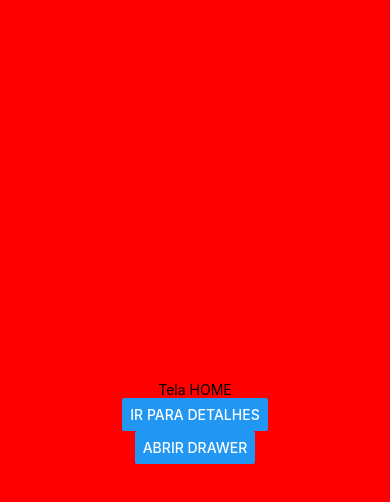
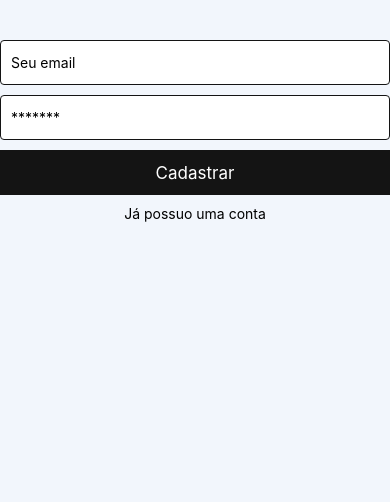
Before and after one commit to Miguel-Barros-Clear/learning-react-native-01, a React Native app: screen /HomeStack in a window 390 px wide. Before the commit this address had no page. Shown: the top 502 px of the page. Built offline with nearby package versions, Linux system fonts and the light colour scheme.

Commit message:
feat: start a new test project and create login system

```diff
--- a/App.tsx
+++ b/App.tsx
@@ -1,12 +1,25 @@
-import React from 'react';
-import { NavigationContainer } from '@react-navigation/native';
-
-import Routes from './src/routes';
+import React, { useState } from 'react';
+import { View, Text, StyleSheet, SafeAreaView } from 'react-native';
+import Login from './src/components/Login';
 
 export default function App() {
+  const [user, setUser] = useState(null);
+
+  if (!user) {
+    return <Login />;
+  }
   return (
-    <NavigationContainer>
-      <Routes />
-    </NavigationContainer>
+    <SafeAreaView style={styles.container}>
+      <Text>DENTRO DA TELA DE TAREFAS</Text>
+    </SafeAreaView>
   );
 }
+
+const styles = StyleSheet.create({
+  container: {
+    flex: 1,
+    paddingTop: 25,
+    paddingHorizontal: 10,
+    backgroundColor: '#F2F6FC',
+  },
+});
--- /dev/null
+++ b/src/components/Login/index.tsx
@@ -0,0 +1,84 @@
+import React, { useState } from 'react';
+import {
+  View,
+  Text,
+  StyleSheet,
+  SafeAreaView,
+  TextInput,
+  TouchableOpacity,
+} from 'react-native';
+
+export default function Login() {
+  const [type, setType] = useState('cadastro');
+
+  const [email, setEmail] = useState('');
+  const [password, setPassword] = useState('');
+
+  function handleLogin() {
+    alert('TESTE');
+  }
+  return (
+    <SafeAreaView style={styles.container}>
+      <TextInput
+        placeholder="Seu email"
+        style={styles.input}
+        value={email}
+        onChangeText={text => setEmail(text)}
+      />
+      <TextInput
+        placeholder="*******"
+        style={styles.input}
+        value={password}
+        onChangeText={text => setPassword(text)}
+      />
+
+      <TouchableOpacity
+        style={[
+          styles.handleLogin,
+          { backgroundColor: type === 'login' ? '#3ea6f2' : '#141414' },
+        ]}
+        onPress={handleLogin}>
+        <Text style={styles.loginText}>
+          {type === 'login' ? 'Acessar' : 'Cadastrar'}
+        </Text>
+      </TouchableOpacity>
+
+      <TouchableOpacity
+        onPress={() =>
+          setType(type => (type === 'login' ? 'cadastrar' : 'login'))
+        }>
+        <Text style={{ textAlign: 'center' }}>
+          {type === 'login' ? 'Criar uma conta' : 'Já possuo uma conta'}
+        </Text>
+      </TouchableOpacity>
+    </SafeAreaView>
+  );
+}
+const styles = StyleSheet.create({
+  container: {
+    flex: 1,
+    paddingTop: 40,
+    paddingHorizontal: 10,
+    backgroundColor: '#F2F6FC',
+  },
+  input: {
+    marginBottom: 10,
+    backgroundColor: '#FFF',
+    borderRadius: 4,
+    height: 45,
+    padding: 10,
+    borderWidth: 1,
+    borderColor: '#141414',
+  },
+  handleLogin: {
+    alignItems: 'center',
+    justifyContent: 'center',
+    backgroundColor: '#141414',
+    height: 45,
+    marginBottom: 10,
+  },
+  loginText: {
+    color: '#FFF',
+    fontSize: 17,
+  },
+});
--- a/src/pages/Contato/index.tsx
+++ /dev/null
@@ -1,10 +0,0 @@
-import React from 'react';
-import { View, Text, Button } from 'react-native';
-
-export default function Contato() {
-  return (
-    <View>
-      <Text>Pagina Contato</Text>
-    </View>
-  );
-}
--- a/src/pages/Detalhes/index.tsx
+++ /dev/null
@@ -1,10 +0,0 @@
-import React from 'react';
-import { View, Text } from 'react-native';
-
-export default function Detalhes() {
-  return (
-    <View>
-      <Text>Pagina Detalhes do usuario</Text>
-    </View>
-  );
-}
--- a/src/pages/Home/index.tsx
+++ /dev/null
@@ -1,24 +0,0 @@
-import React from 'react';
-import { View, Text, StyleSheet, Button } from 'react-native';
-import { useNavigation } from '@react-navigation/native';
-export default function Home() {
-  const navigation = useNavigation();
-  function navegaDetalhes() {
-    navigation.navigate('Detalhes');
-  }
-  return (
-    <View style={styles.container}>
-      <Text>Tela HOME</Text>
-      <Button title="Ir para detalhes" onPress={navegaDetalhes} />
-      <Button title="Abrir Drawer" onPress={() => navigation.openDrawer()} />
-    </View>
-  );
-}
-const styles = StyleSheet.create({
-  container: {
-    flex: 1,
-    justifyContent: 'center',
-    alignItems: 'center',
-    backgroundColor: '#FF0000',
-  },
-});
--- a/src/pages/Sobre/index.tsx
+++ /dev/null
@@ -1,18 +0,0 @@
-import React, { useLayoutEffect } from 'react';
-import { View, Text, StyleSheet, Button } from 'react-native';
-
-export default function Sobre() {
-  return (
-    <View style={styles.container}>
-      <Text>Pagina sobre</Text>
-    </View>
-  );
-}
-
-const styles = StyleSheet.create({
-  container: {
-    flex: 1,
-    justifyContent: 'center',
-    alignItems: 'center',
-  },
-});
--- a/src/routes/index.tsx
+++ /dev/null
@@ -1,24 +0,0 @@
-import React from 'react';
-
-import { createDrawerNavigator } from '@react-navigation/drawer';
-
-import StackRoutes from './stackRoutes';
-import Sobre from '../pages/Sobre';
-import Contato from '../pages/Contato';
-
-const Drawer = createDrawerNavigator();
-
-export default function Routes() {
-  return (
-    <Drawer.Navigator
-      screenOptions={{
-        headerShown: false,
-      }}>
-      <Drawer.Screen name="HomeStack" component={StackRoutes} />
-
-      <Drawer.Screen name="Sobre" component={Sobre} />
-
-      <Drawer.Screen name="Contato" component={Contato} />
-    </Drawer.Navigator>
-  );
-}
--- a/src/routes/stackRoutes.tsx
+++ /dev/null
@@ -1,23 +0,0 @@
-import React from 'react';
-import { createNativeStackNavigator } from '@react-navigation/native-stack';
-
-import Home from '../pages/Home';
-import Detalhes from '../pages/Detalhes';
-
-const Stack = createNativeStackNavigator();
-
-export default function StackRoutes() {
-  return (
-    <Stack.Navigator>
-      <Stack.Screen
-        name="Home"
-        component={Home}
-        options={{
-          headerShown: false,
-        }}
-      />
-
-      <Stack.Screen name="Detalhes" component={Detalhes} />
-    </Stack.Navigator>
-  );
-}
```
Also changed, not shown: package.json (+3 -12 lines).
